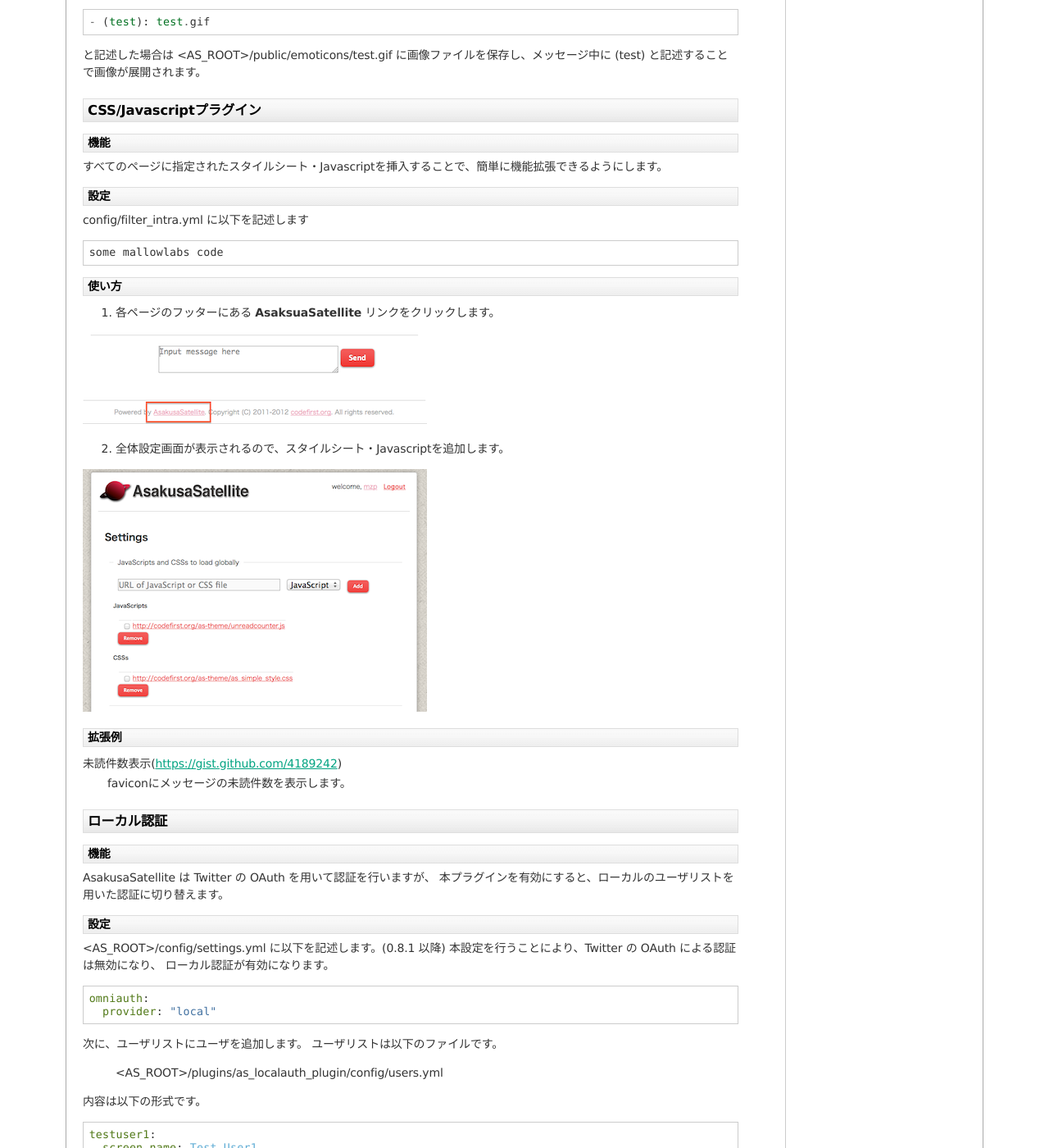
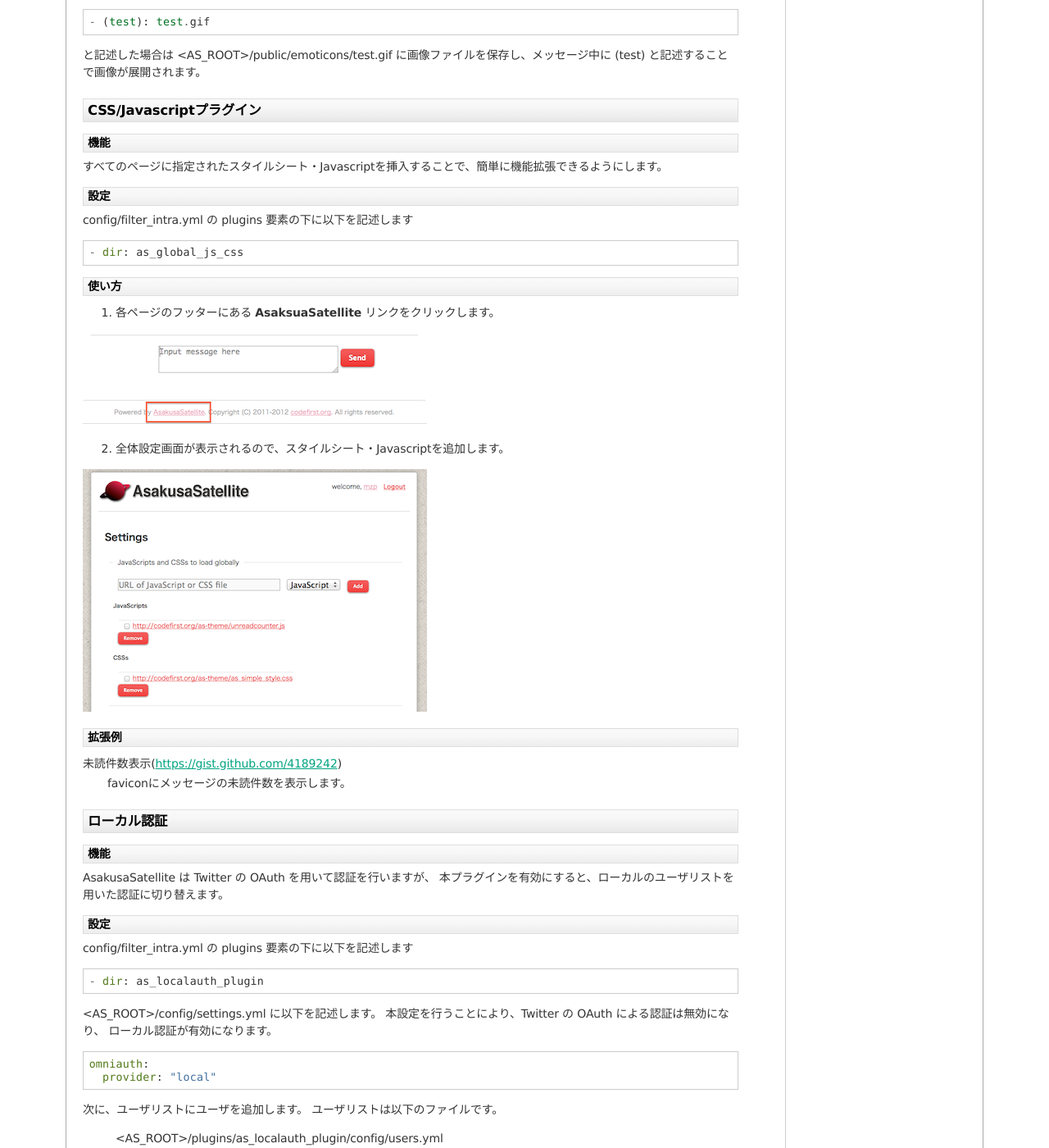
Before and after one commit to codefirst/asakusa-satellite-manual, a Sphinx documentation site: the page built from source/plugin.rst, in a window 1280 px wide and 1400 px high, scrolled down 4422 px. Shown: the whole window at 82% size. Built offline with Sphinx 7.4.7, drawn with Linux system fonts in a browser that asks for light colours; some of the changed text lies outside the part shown.

Commit message:
Fixed: old plugin document

```diff
--- a/source/plugin.rst
+++ b/source/plugin.rst
@@ -246,7 +246,7 @@
 
 設定
 ^^^^^^^^^^^^^^^^^^^^^^^
-1. config/filter\_intra.yml に以下を記述します
+1. config/filter\_intra.yml の filter 要素の下に以下を記述します。
 
 .. code-block:: ruby
 
@@ -276,11 +276,11 @@
 設定
 ^^^^^^^^^^^^^^^^^^^^^^^^^^^^
 
-config/filter\_intra.yml に以下を記述します
+config/filter\_intra.yml の plugins 要素の下に以下を記述します
 
 .. code-block:: ruby
 
-  some mallowlabs code
+  - dir: as_global_js_css
 
 使い方
 ^^^^^^^^^^^^^^^^^^^^^^^^^^^^
@@ -308,7 +308,13 @@
 
 設定
 ^^^^^^^^^^^^^^^^^^^^^^^
-<AS_ROOT>/config/settings.yml に以下を記述します。(0.8.1 以降)
+config/filter\_intra.yml の plugins 要素の下に以下を記述します
+
+.. code-block:: ruby
+
+  - dir: as_localauth_plugin
+
+<AS_ROOT>/config/settings.yml に以下を記述します。
 本設定を行うことにより、Twitter の OAuth による認証は無効になり、
 ローカル認証が有効になります。
 
@@ -358,7 +364,13 @@
 
 設定
 ^^^^^^^^^^^^^^^^^^^^^^^
-<AS_ROOT>/config/settings.yml に以下を記述します。(0.8.1 以降)
+config/filter\_intra.yml の plugins 要素の下に以下を記述します
+
+.. code-block:: ruby
+
+  - dir: as_redminelauth_plugin
+
+<AS_ROOT>/config/settings.yml に以下を記述します。
 
 .. code-block:: ruby
 
@@ -394,11 +406,11 @@
 設定
 ^^^^^^^^^^^^^^^^^^^^^^^^^^^^^^^^^^^^^^^^^^^^^^^^^^^^^^
 
-config/filter\_intra.yml に以下を記述します
+config/filter\_intra.yml の plugins 要素の下にに以下を記述します
 
 .. code-block:: ruby
 
-  some mallowlabs coool configure file format
+  - dir: as_watage_plugin
 
 token/secret tokenをWatageから取得した上で、config/settings.yml に以下を記述します。
 
```
